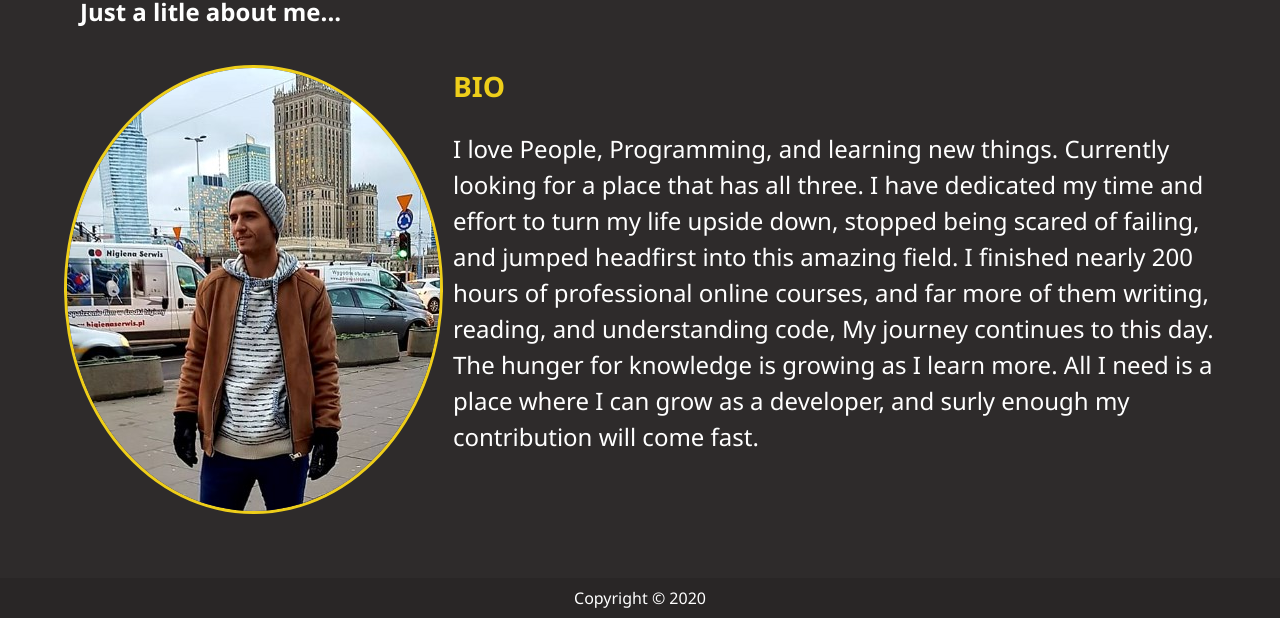
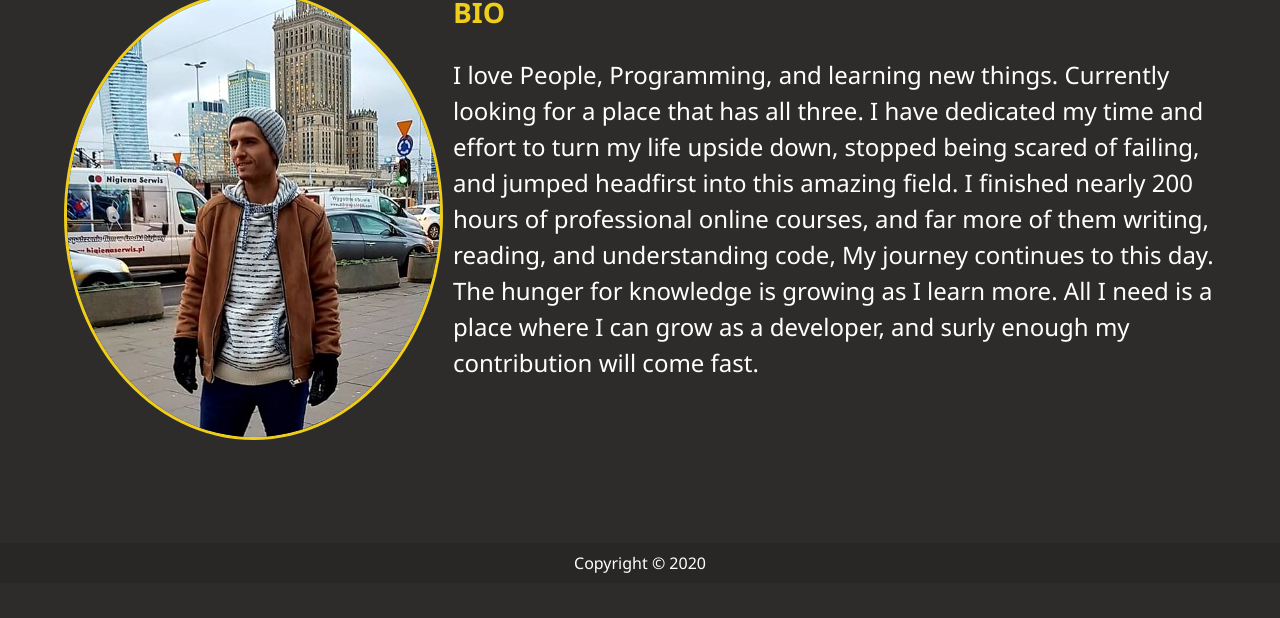
Before and after one commit to ormeiry/OR-s-Portfolio, a website: page dist/about.html in a window 1280 px wide. Shown: the part 217-835 px from the top of the page. After the commit the page ends 800 px from the top, so only its background shows below. Drawn offline with Linux system fonts and the light colour scheme.

Commit message:
added gh-pages. deleted some about content

```diff
--- a/dist/about.html
+++ b/dist/about.html
@@ -37,10 +37,6 @@
 
     <main id="about">
       <h1 class="lg-heading">About <span class="text-secondary">Me</span></h1>
-      <h2 class="sm-heading">
-        Just a litle about me...
-      </h2>
-
       <div class="about-info">
         <img src="img/portrait.jpg" alt="Or Meiry" class="bio-image" />
         <div class="bio">
--- a/package.json
+++ b/package.json
@@ -3,12 +3,15 @@
   "version": "1.0.0",
   "description": "Or Meiry Portfolio",
   "main": "index.js",
+  "homepage": "https://ormeiry.github.io/OR-s-Portfolio",
   "scripts": {
-    "sass": "node-sass -w scss/ -o dist/css --recursive"
+    "sass": "node-sass -w scss/ -o dist/css --recursive",
+    "deploy": "gh-pages -d dist"
   },
   "author": "Or Meiry",
   "license": "ISC",
   "dependencies": {
+    "gh-pages": "^3.1.0",
     "node-sass": "^4.14.1"
   }
 }
```
Also changed, not shown: 1 other file.
